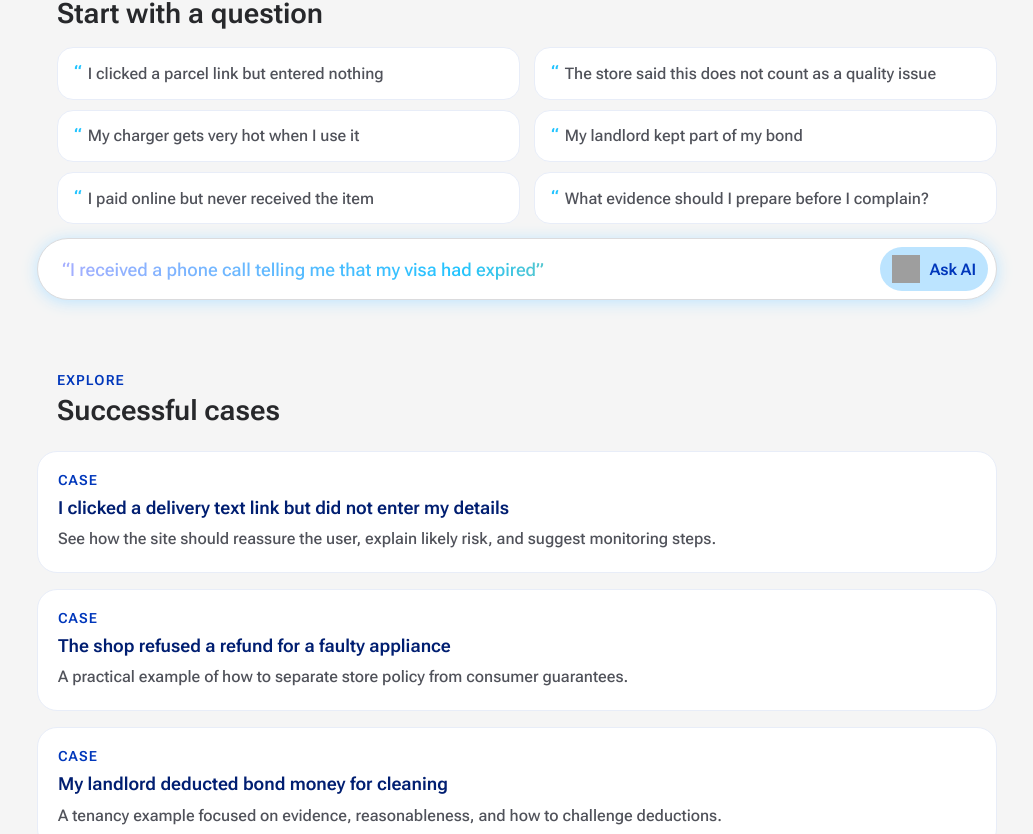
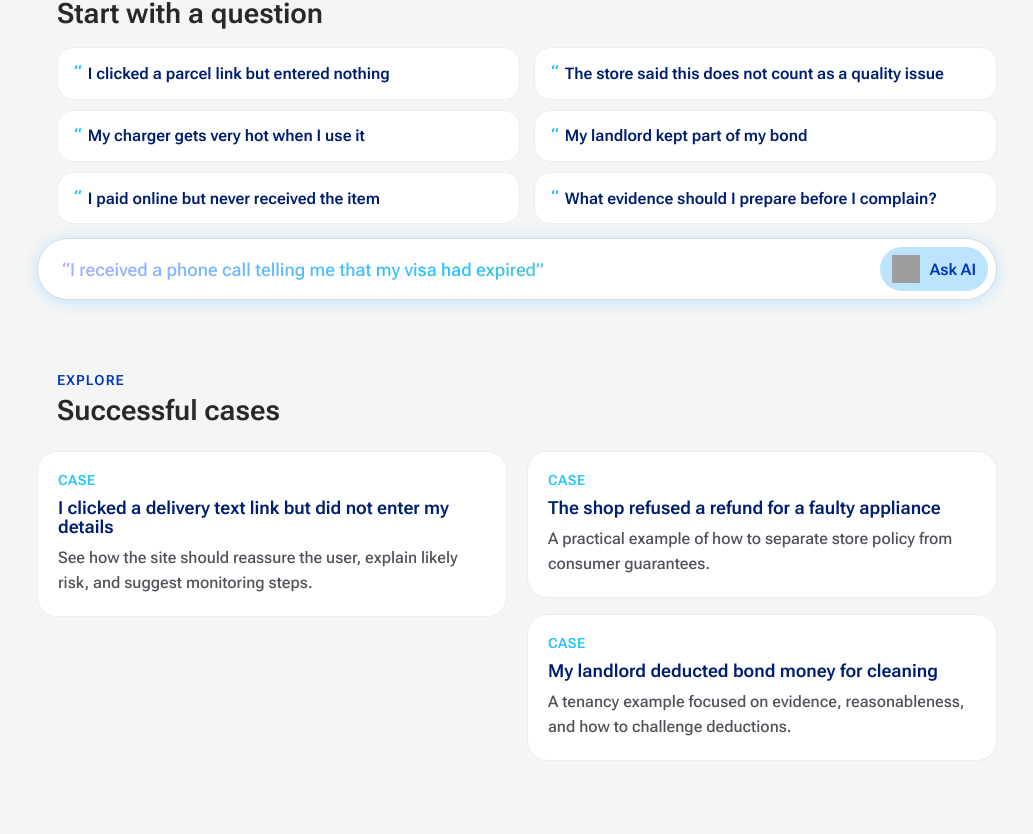
Before and after one commit to akari2a/ClearRightsAu, a React (Vite) app: page / in a window 1280 px wide. Shown: the part 554-1388 px from the top of the page, without its empty margins (123-1156 px from the left). Built offline with nearby package versions, Linux system fonts and the light colour scheme; grey boxes are pictures that could not be loaded.

Commit message:
Refine card interactions and home case layout

```diff
--- a/src/styles.css
+++ b/src/styles.css
@@ -638,21 +638,21 @@ button {
 }
 
 .prompt-shell--button:hover {
-  border-color: var(--color-brand-accent-500);
+  border-color: var(--color-brand-accent-100);
   box-shadow:
-    inset 0 0 0 1px var(--color-brand-accent-500),
-    0 0 0 3px rgba(35, 196, 255, 0.18),
+    inset 0 0 0 1px var(--color-brand-accent-100),
+    0 0 0 3px rgba(188, 228, 255, 0.28),
     var(--shadow-card-glow);
   transform: translateY(-1px);
 }
 
 .prompt-shell--button:active {
-  border-color: var(--color-brand-accent-500);
+  border-color: var(--color-brand-accent-100);
   box-shadow:
-    inset 0 0 0 1px var(--color-brand-accent-500),
-    0 0 0 3px rgba(35, 196, 255, 0.22),
+    inset 0 0 0 1px var(--color-brand-accent-100),
+    0 0 0 3px rgba(188, 228, 255, 0.32),
     var(--shadow-card-glow);
-  transform: none;
+  transform: translateY(1px);
 }
 
 .prompt-shell--button:focus-visible {
@@ -865,6 +865,15 @@ button {
   gap: 10px 14px;
 }
 
+.interactive-card-button {
+  cursor: pointer;
+  transition: transform 0.18s ease, box-shadow 0.18s ease, border-color 0.18s ease, background-color 0.18s ease;
+}
+
+.interactive-card-button:active {
+  transform: translateY(1px);
+}
+
 .popular-link {
   display: flex;
   align-items: center;
@@ -876,8 +885,6 @@ button {
   border: 1px solid var(--color-border-soft);
   color: var(--color-text-primary);
   text-align: left;
-  cursor: pointer;
-  transition: transform 0.18s ease, box-shadow 0.18s ease, border-color 0.18s ease;
 }
 
 .popular-link:hover {
@@ -886,6 +893,11 @@ button {
   box-shadow: var(--shadow-surface-soft);
 }
 
+.popular-link:active {
+  border-color: var(--color-border-soft);
+  box-shadow: var(--shadow-pill-rest);
+}
+
 .popular-link span:first-child {
   font-size: var(--font-size-body-sm);
   font-weight: var(--font-weight-semibold);
@@ -902,8 +914,8 @@ button {
 
 .popular-link--prompt span:last-child {
   font-size: var(--font-size-body-sm);
-  font-weight: var(--font-weight-medium);
-  color: var(--color-text-secondary);
+  font-weight: var(--font-weight-semibold);
+  color: var(--color-brand-primary-600);
   text-align: left;
 }
 
@@ -968,12 +980,15 @@ button {
 }
 
 .content-card-list {
-  display: flex;
-  flex-direction: column;
-  gap: 16px;
+  column-count: 2;
+  column-gap: 20px;
 }
 
 .content-card {
+  display: inline-block;
+  width: 100%;
+  break-inside: avoid;
+  margin: 0 0 16px;
   padding: 20px;
   border-radius: 20px;
   border: 1px solid var(--color-border-soft);
@@ -984,22 +999,16 @@ button {
   display: block;
   width: 100%;
   text-align: left;
-  cursor: pointer;
-  text-decoration: none;
-  color: inherit;
-  transition: transform 0.3s var(--transition-apple-ease), box-shadow 0.3s var(--transition-apple-ease), border-color 0.3s var(--transition-apple-ease);
 }
 
 .content-card--interactive:hover {
-  transform: scale(1.015);
+  transform: translateY(-1px);
   border-color: var(--color-brand-accent-100);
   box-shadow: var(--shadow-surface-soft);
 }
 
 .content-card--interactive:active {
-  transform: scale(0.97);
-  transition-duration: 0.1s;
-  border-color: var(--color-brand-primary-500);
+  border-color: var(--color-border-soft);
   box-shadow: var(--shadow-pill-rest);
 }
 
@@ -1008,9 +1017,9 @@ button {
   font-size: var(--font-size-label-sm);
   font-weight: var(--font-weight-semibold);
   line-height: normal;
-  letter-spacing: 0.08em;
+  letter-spacing: 0.04em;
   text-transform: uppercase;
-  color: var(--color-brand-primary-500);
+  color: var(--color-brand-accent-500);
 }
 
 .content-card__title {
```
